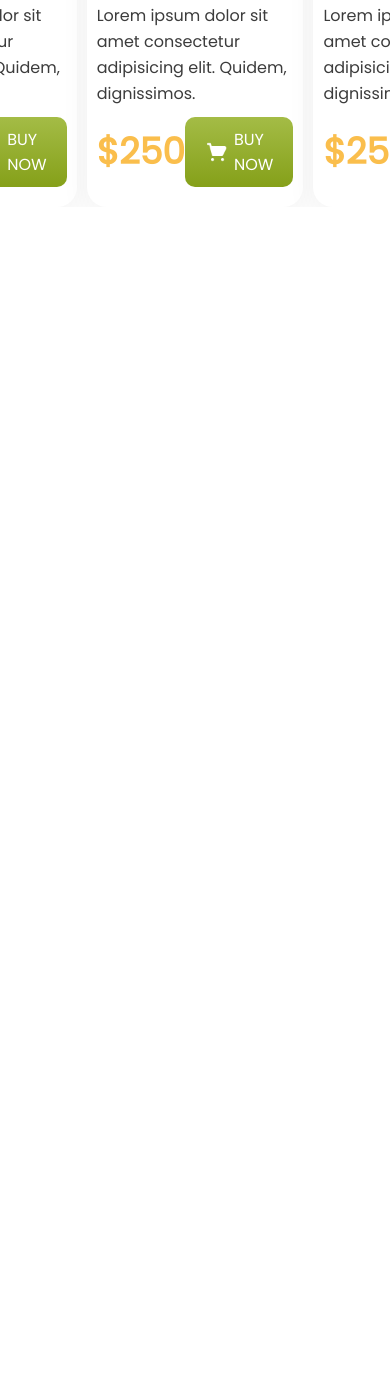
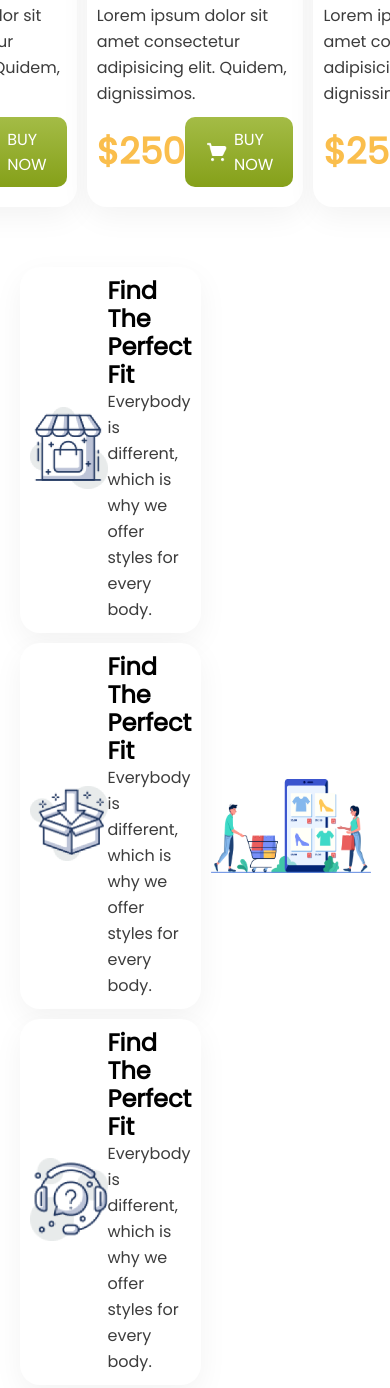
Before and after one commit to shohayabt/Fashion-With-CSS3, a plain HTML site: page index.html in a window 390 px wide. Shown: the part 1640-3028 px from the top of the page. Before the commit the page ends 1847 px from the top, so only its background shows below. Drawn offline with Linux system fonts and the light colour scheme.

Commit message:
complete without responsive

```diff
--- a/css/style.css
+++ b/css/style.css
@@ -154,7 +154,8 @@ section {
 
 /* HERO SECTION END HERE */
 /* PRODUCT SECTION START FROM HERE */
-#product-women,#product-man{
+#product-women,
+#product-man {
     display: flex;
     justify-content: center;
     align-items: center;
@@ -210,3 +211,45 @@ section {
 }
 
 /* PRODUCT SECTION END HERE */
+/* SERVICE SECTION START FROM HERE */
+#service-section {
+    display: grid;
+    grid-template-columns: repeat(2, 1fr);
+    grid-gap: 10px;
+    padding: 50px 5%;
+}
+
+#service-section .service-left .service-card {
+    display: grid;
+    grid-template-columns: 1fr 4fr;
+    align-items: center;
+    justify-items: center;
+    background: #FFFFFF;
+    box-shadow: 0px 10px 30px rgba(0, 0, 0, 0.05);
+    border-radius: 20px;
+    margin: 10px 0px;
+    padding: 10px;
+}
+
+#service-section .service-left .service-card .service-title {
+    font-weight: 700;
+    font-size: 24px;
+    line-height: 28px;
+    text-transform: capitalize;
+}
+
+#service-section .service-left .service-card .service-image img {
+    width: 78px;
+}
+
+#service-section .service-right {
+    display: flex;
+    justify-content: center;
+    align-items: center;
+}
+
+#service-section .service-right img {
+    width: 100%;
+}
+
+/* SERVICE SECTION END HERE */
--- a/index.html
+++ b/index.html
@@ -107,6 +107,45 @@
     </section>
     <!-- PRODUCT MAN SECTION END HERE -->
     <!-- PRODUCT SECTION END HERE -->
+    <!-- SERCIVE SECTION START FROM HERE -->
+    <sectionn id="service-section">
+        <div class="service-left">
+            <div class="service-card">
+                <div class="service-image">
+                    <img src="images/house.png" alt="House  Image">
+                </div>
+                <div class="service-text">
+                    <h2 class="service-title">Find the Perfect Fit</h2>
+                    <p class="paragraph">Everybody is different, which is why we
+                        offer styles for every body.</p>
+                </div>
+            </div>
+            <div class="service-card">
+                <div class="service-image">
+                    <img src="images/box.png" alt="House  Image">
+                </div>
+                <div class="service-text">
+                    <h2 class="service-title">Find the Perfect Fit</h2>
+                    <p class="paragraph">Everybody is different, which is why we
+                        offer styles for every body.</p>
+                </div>
+            </div>
+            <div class="service-card">
+                <div class="service-image">
+                    <img src="images/question.png" alt="House  Image">
+                </div>
+                <div class="service-text">
+                    <h2 class="service-title">Find the Perfect Fit</h2>
+                    <p class="paragraph">Everybody is different, which is why we
+                        offer styles for every body.</p>
+                </div>
+            </div>
+        </div>
+        <div class="service-right">
+            <img src="images/shopping.png" alt="shopping">
+        </div>
+    </sectionn>
+    <!-- SERCIVE SECTION END HERE -->
     </main>
     <!-- MAIN SECTION END HERE -->
 </body>
```
